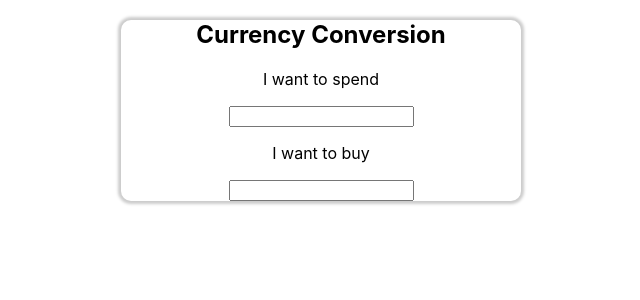
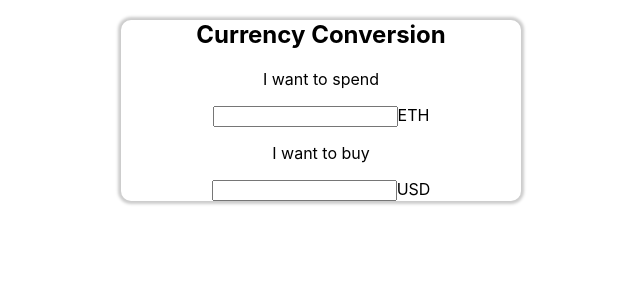
Before and after one commit to gtr32x/ConversionDisplay, a React (Create React App) app: page / in a window 1280 px wide. Shown: the top 300 px of the page, without its empty margins (319-959 px from the left). Built offline with nearby package versions, Linux system fonts and the light colour scheme.

Commit message:
Converging the input component back to one component

```diff
--- a/src/App.js
+++ b/src/App.js
@@ -8,28 +8,11 @@ const currencies = [
   "BTC"
 ];
 
-class CurrencySelector extends React.Component {
-  constructor(){
-    super();
-  }
-
-  render() {
-    const items = currencies.map((currency) =>
-      <a href="#">{currency}</a>
-    );
-    return (
-      <div className="CurrencySelector">
-        {items}
-      </div>
-    );
-  }
-}
-
 function CurrencyInput(props) {
   return (
     <div className="CurrenyInput">
       <input type="text" />
-      <CurrencySelector />
+      <a className="CurrencySelector">{props.currency}</a>
     </div>
   );
 }
@@ -39,9 +22,9 @@ function ConversionDisplay(props) {
     <div className="ConversionDisplay">
       <h2>Currency Conversion</h2>
       <p>I want to spend</p>
-      <input type="text" />
+      <CurrencyInput currency="ETH" />
       <p>I want to buy</p>
-      <input type="text" />
+      <CurrencyInput currency="USD" />
     </div>
   );
 }
```
